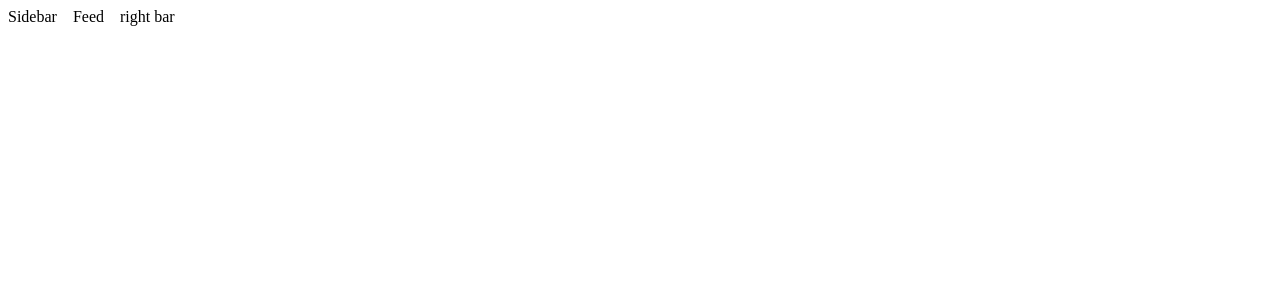
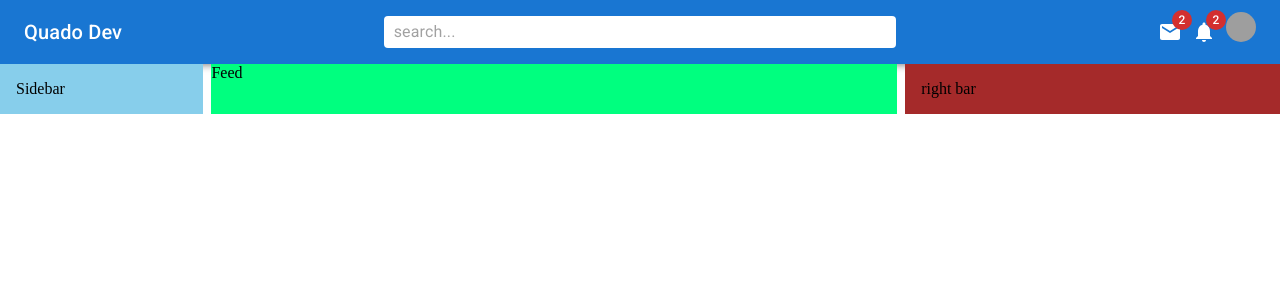
Before and after one commit to Quado2/mui-social, a React (Create React App) app: page / in a window 1280 px wide. Shown: the top 300 px of the page. Built offline with nearby package versions, Linux system fonts and the light colour scheme; grey boxes are pictures that could not be loaded.

Commit message:
made progress

```diff
--- a/public/index.html
+++ b/public/index.html
@@ -23,6 +23,7 @@
     <style>
       *{
         font-family: "Roboto" sans-serif;
+        margin: 0;
       }
     </style>
 
--- a/src/App.tsx
+++ b/src/App.tsx
@@ -2,13 +2,15 @@
 import React from "react";
 
 import Feed from "./componets/Feed";
+import Navbar from "./componets/Navbar";
 import Rightbar from "./componets/Rightbar";
 import Sidebar from "./componets/Sidebar";
 
 function App() {
   return (
     <Box>
-      <Stack direction="row" spacing={2}>
+      <Navbar />
+      <Stack direction="row" spacing={1} justifyContent="space-between">
         <Sidebar />
         <Feed />
         <Rightbar />
--- a/src/componets/Feed.tsx
+++ b/src/componets/Feed.tsx
@@ -1,12 +1,12 @@
-import * as React from 'react';
+import * as React from "react";
 
-interface IFeedProps {
+import { Box } from "@mui/material"
+interface IFeedProps{
+
 }
 
 const Feed: React.FunctionComponent<IFeedProps> = (props) => {
-  return <div>
-    Feed
-  </div>;
+  return <Box bgcolor={"springgreen"} flex={4}>Feed</Box>;
 };
 
 export default Feed;
--- a/src/componets/Navbar.tsx
+++ b/src/componets/Navbar.tsx
@@ -1,14 +1,59 @@
-import React from 'react';
+import { Mail, Notifications, Pets } from "@mui/icons-material";
+import {
+  AppBar,
+  styled,
+  Toolbar,
+  Box,
+  Typography,
+  InputBase,
+  Badge,
+  Avatar,
+} from "@mui/material";
+import React from "react";
 
-interface Props{
+interface Props {}
 
-}
+const StyledToolbar = styled(Toolbar)({
+  display: "flex",
+  justifyContent: "space-between",
+});
 
-const Navbar:React.FC<Props> = () => {
+const Search = styled("div")(({ theme }) => ({
+  backgroundColor: "white",
+  padding: "0 10px",
+  borderRadius: theme.shape.borderRadius,
+  width: "40%",
+}));
+
+const Icons = styled(Box)(({ theme }) => ({
+  display: "flex",
+  gap:10,
+  justifyContent: "center",
+  alignItems:"center"
+}));
+
+const Navbar: React.FC<Props> = () => {
   return (
-    <div>
-      NavBar
-    </div>
+    <AppBar position="static">
+      <StyledToolbar>
+        <Typography variant="h6" sx={{ display: { xs: "none", sm: "block" } }}>
+          Quado Dev
+        </Typography>
+        <Pets sx={{ display: { xs: "block", sm: "none" } }} />
+        <Search>
+          <InputBase placeholder="search..." sx={{ width: "100%" }} />
+        </Search>
+        <Icons>
+          <Badge badgeContent={2} color="error">
+            <Mail />
+          </Badge>
+          <Badge badgeContent={2} color="error">
+            <Notifications />
+          </Badge>
+          <Avatar sx={{width: "30px", height: "30px", marginBottom:"10px"}} src="https://www.pngfind.com/pngs/m/4-48198_business-man-business-man-face-png-transparent-png.png" />
+        </Icons>
+      </StyledToolbar>
+    </AppBar>
   );
 };
 
--- a/src/componets/Rightbar.tsx
+++ b/src/componets/Rightbar.tsx
@@ -1,11 +1,19 @@
+import { Box } from "@mui/material";
 import * as React from "react";
 
 interface RightbarProps {}
 
 const Rightbar: React.FC<RightbarProps> = (props) => {
-  return <div>
-    right bar
-  </div>;
+  return (
+    <Box
+      bgcolor={"brown"}
+      flex={2}
+      p={2}
+      sx={{ display: { xs: "none", sm: "block" } }}
+    >
+      right bar
+    </Box>
+  );
 };
 
 export default Rightbar;
--- a/src/componets/Sidebar.tsx
+++ b/src/componets/Sidebar.tsx
@@ -1,9 +1,19 @@
+import { Box } from "@mui/material";
 import * as React from "react";
 
 interface ISidebarProps {}
 
 const Sidebar: React.FunctionComponent<ISidebarProps> = (props) => {
-  return <div>Sidebar</div>;
+  return (
+    <Box
+      p={2}
+      sx={{ display: { xs: "none", sm: "block" } }}
+      bgcolor={"skyblue"}
+      flex={1}
+    >
+      Sidebar
+    </Box>
+  );
 };
 
 export default Sidebar;
```
